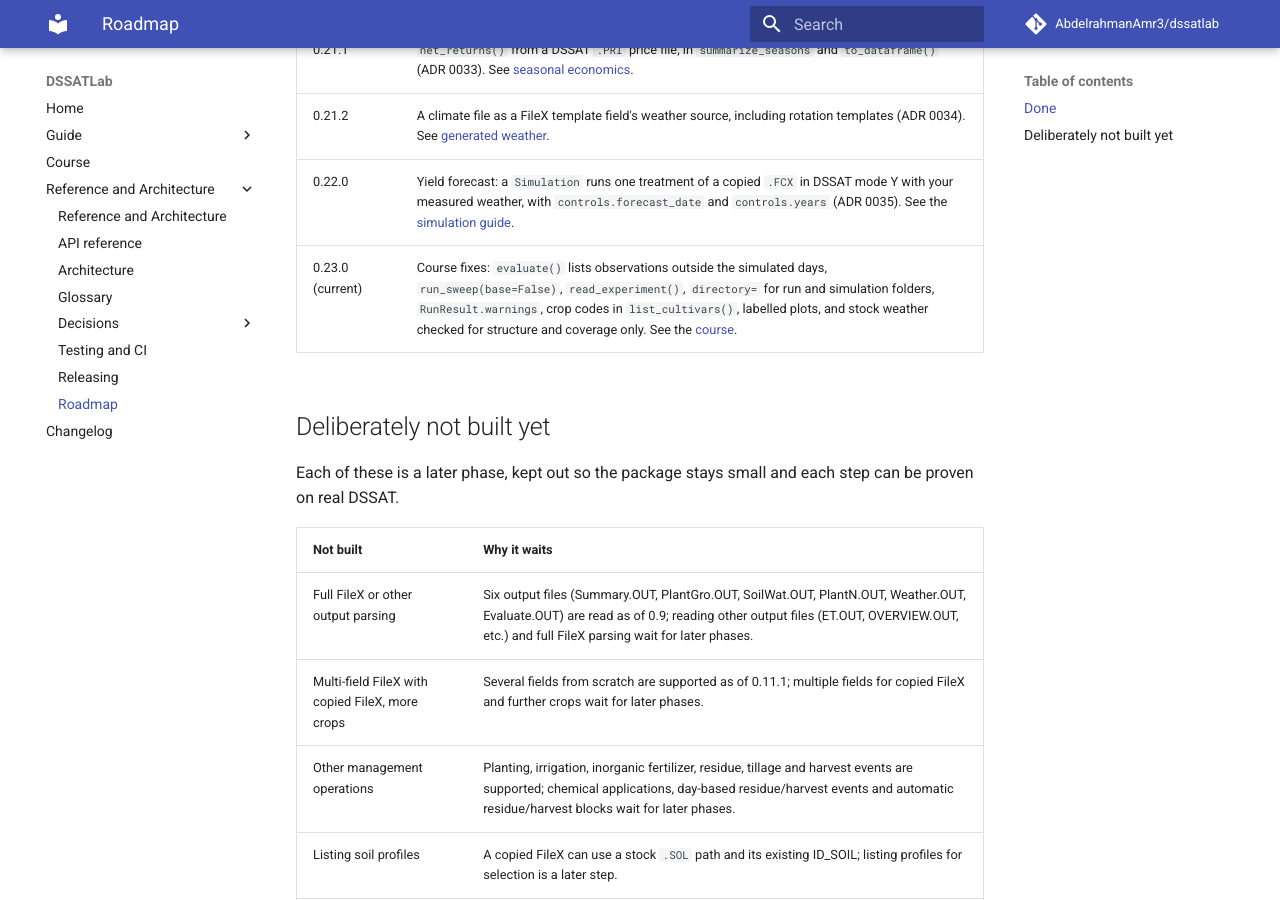
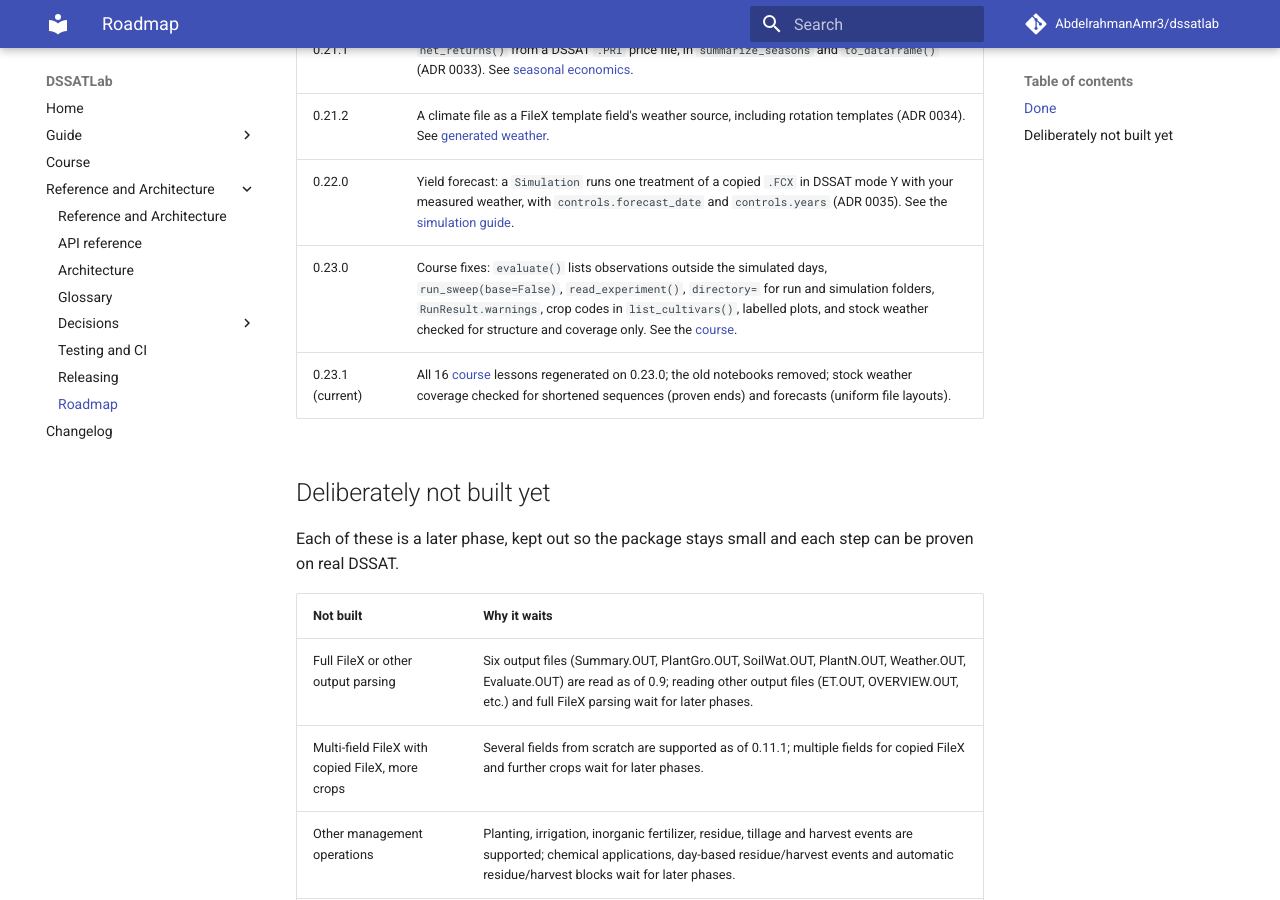
Before and after one commit to AbdelrahmanAmr3/dssatlab, an MkDocs documentation site: the page built from docs/reference/roadmap.md, in a window 1280 px wide and 900 px high, scrolled down 2987 px. Built offline with MkDocs 1.6.1 and Material for MkDocs 9.7.7, drawn with Linux system fonts in a browser that asks for light colours; comment, search, counter and statistics services are not loaded.

Commit message:
Release 0.23.1: course regenerated, stock coverage checks
Co-Authored-By: Claude Opus 5.5 <noreply@anthropic.com>

```diff
--- a/docs/reference/roadmap.md
+++ b/docs/reference/roadmap.md
@@ -42,7 +42,8 @@ What each version added, and what is deliberately not built yet. The full histor
 | 0.21.1 | `net_returns()` from a DSSAT `.PRI` price file, in `summarize_seasons` and `to_dataframe()` (ADR 0033). See [seasonal economics](../guide/seasonal.md). |
 | 0.21.2 | A climate file as a FileX template field's weather source, including rotation templates (ADR 0034). See [generated weather](../guide/generated-weather.md#use-a-climate-file-in-a-filex-template). |
 | 0.22.0 | Yield forecast: a `Simulation` runs one treatment of a copied `.FCX` in DSSAT mode Y with your measured weather, with `controls.forecast_date` and `controls.years` (ADR 0035). See the [simulation guide](../guide/simulation.md). |
-| 0.23.0 (current) | Course fixes: `evaluate()` lists observations outside the simulated days, `run_sweep(base=False)`, `read_experiment()`, `directory=` for run and simulation folders, `RunResult.warnings`, crop codes in `list_cultivars()`, labelled plots, and stock weather checked for structure and coverage only. See the [course](../course.md). |
+| 0.23.0 | Course fixes: `evaluate()` lists observations outside the simulated days, `run_sweep(base=False)`, `read_experiment()`, `directory=` for run and simulation folders, `RunResult.warnings`, crop codes in `list_cultivars()`, labelled plots, and stock weather checked for structure and coverage only. See the [course](../course.md). |
+| 0.23.1 (current) | All 16 [course](../course.md) lessons regenerated on 0.23.0; the old notebooks removed; stock weather coverage checked for shortened sequences (proven ends) and forecasts (uniform file layouts). |
 
 ## Deliberately not built yet
 
--- a/pyproject.toml
+++ b/pyproject.toml
@@ -4,7 +4,7 @@ build-backend = "setuptools.build_meta"
 
 [project]
 name = "dssatlab"
-version = "0.23.0"
+version = "0.23.1"
 description = "A small Python interface to DSSAT-CSM: find or build DSSAT, run a FileX, or run a simulation from your own weather data."
 readme = "README.md"
 requires-python = ">=3.10"
--- a/src/dssatlab/__init__.py
+++ b/src/dssatlab/__init__.py
@@ -38,4 +38,4 @@ __all__ = ["DSSATError", "DSSATInstallError", "DSSATNotFoundError", "DSSATRunErr
            "run_sweep", "run_treatments", "combine_summaries", "summarize_seasons", "write_scenario_template",
            ]
 
-__version__ = "0.23.0"
+__version__ = "0.23.1"
```
Also changed, not shown: CHANGELOG.md (+5 -0 lines), 2 other files.
